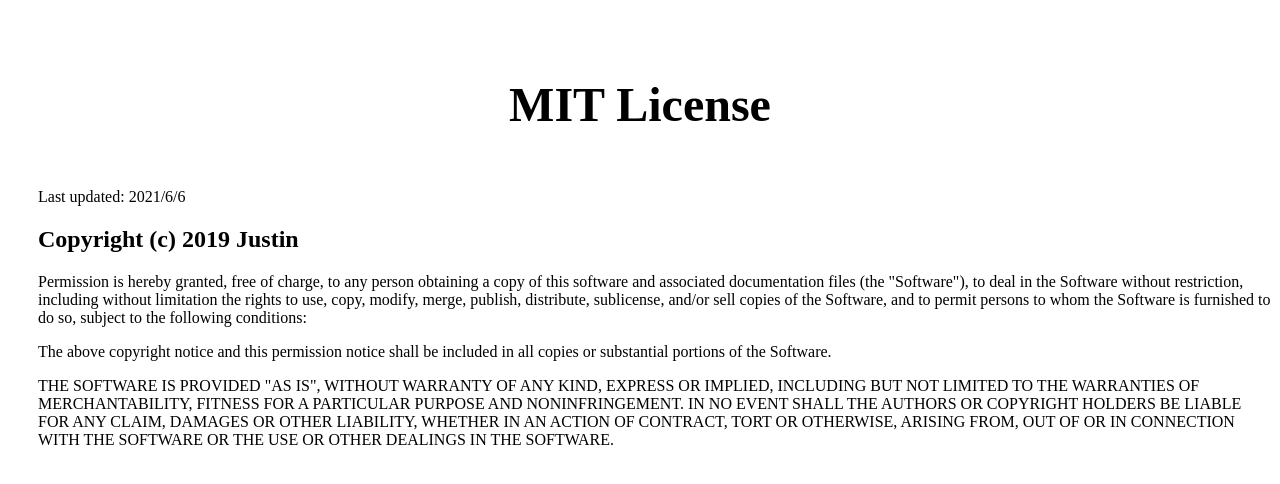
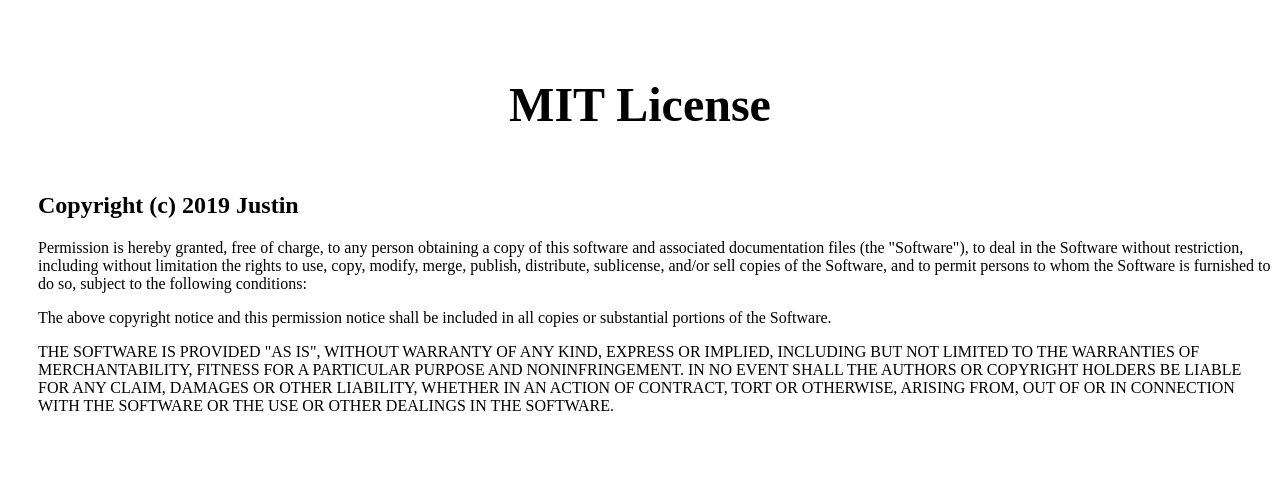
Before and after one commit to westtailstudio-9232020gh/westtailstudio-9232020gh.github.io, a plain HTML site: page docs/MITLicense.html in a window 1280 px wide. Drawn offline with Linux system fonts and the light colour scheme.

Commit message:
fix Mit License

```diff
--- a/docs/MITLicense.html
+++ b/docs/MITLicense.html
@@ -19,7 +19,6 @@
   <div style="padding-left: 30px;">
 
   <p><br></p>
- <p>Last updated: 2021/6/6</p>
 
 
 <h2>Copyright (c) 2019 Justin</h2>
```
